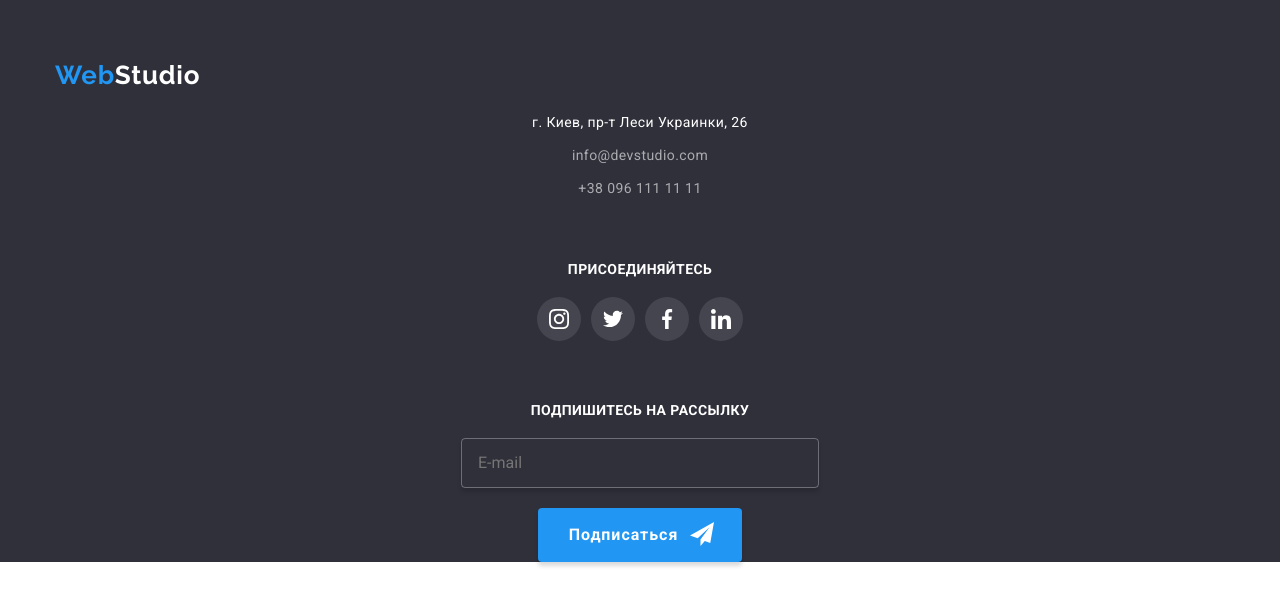
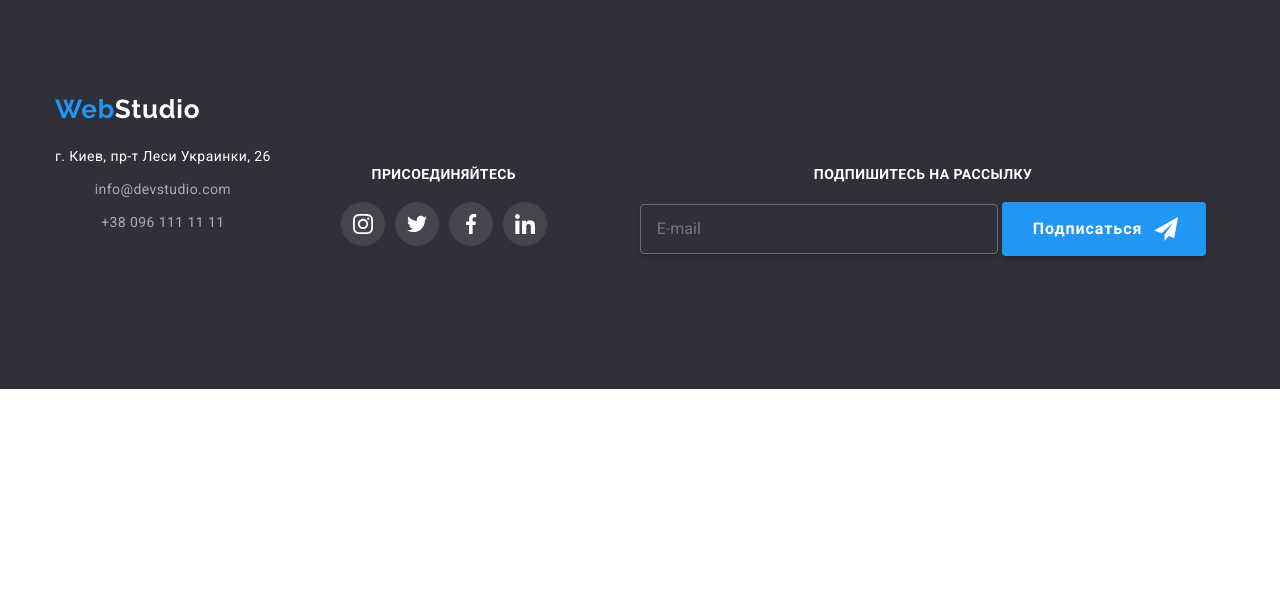
Before and after one commit to Kostiantyn-Derevianko/goit-markup-hw-08, a plain HTML site: page index.html in a window 1280 px wide. Drawn offline with Linux system fonts and the light colour scheme.

Commit message:
продолжаю футтер

```diff
--- a/index.html
+++ b/index.html
@@ -343,8 +343,9 @@
     </main>
 
     <!-- Подвал -->
-    <footer class="footer">
+    <footer class="footer section">
         <div class="container footer__container">
+            <div class="footer__wrapper">
                 <div class="footer__left">
                     <a class="footer-logo" href="./index.html"><span class="footer-logo_web-logo">Web</span>Studio</a>
                     <address class="footer__adress">
@@ -387,6 +388,7 @@
                             </a>
                         </li>
                     </ul>
+                </div>
             </div>
             <div class="footer__right">
                 <form class="footer__form" action="#">
--- a/sass/components/_logo.scss
+++ b/sass/components/_logo.scss
@@ -11,8 +11,9 @@
 }
 .footer-logo {
   display: block;
-  padding-top: 60px;
+  // padding-top: 60px;
   margin-bottom: 20px;
+  text-align: center;
 
   font-family: $raleway;
   font-weight: 700;
@@ -21,8 +22,8 @@
   letter-spacing: 0.03em;
   color: $white-text-color;
 
-  @media screen and (max-width: 767px) {
-    text-align: center;
+  @media screen and (min-width: 1200px) {
+    text-align: left;
   }
 }
 /* Красит часть логотипа в синий цвет в хидере и футере*/
--- a/sass/layout/_footer.scss
+++ b/sass/layout/_footer.scss
@@ -3,7 +3,15 @@
   background-color: #2f303a;
 }
 .footer__container {
-  // display: flex;
+  @media screen and (min-width: 1200px) {
+    display: flex;
+  }
+}
+.footer__wrapper {
+  @media screen and (min-width: 768px) {
+    display: flex;
+    justify-content: space-around;
+  }
 }
 .footer__item {
   &:not(:last-child) {
@@ -11,7 +19,10 @@
   }
 }
 .footer__list {
-  padding-bottom: 60px;
+  @media screen and (max-width: 767px), (min-width: 1200px) {
+    padding-bottom: 60px;
+  }
+  // padding-bottom: 60px;
   text-align: center;
 }
 .footer__link {
@@ -31,8 +42,10 @@
   }
 }
 .footer__middle {
-  // padding-top: 72px;
-  // margin-left: 70px;
+  @media screen and (min-width: 1200px) {
+    padding-top: 72px;
+    margin-left: 70px;
+  }
   text-align: center;
 }
 .footer__middle-title {
@@ -75,16 +88,22 @@
   fill: currentColor;
 }
 .footer__right {
-  // padding-top: 72px;
   padding-top: 60px;
-  // margin-left: 93px;
   text-align: center;
+
+  @media screen and (min-width: 1200px) {
+    padding-top: 72px;
+    margin-left: 93px;
+  }
 }
 .footer__label {
   display: inline-block;
-  // display: flex;
-  // flex-direction: column;
   margin-bottom: 20px;
+
+  @media screen and (min-width: 1200px) {
+    display: flex;
+    flex-direction: column;
+  }
 
   font-weight: 700;
   font-size: 14px;
@@ -94,10 +113,11 @@
   color: $white-text-color;
 }
 .email-input {
-  display: block;
-  margin: 0 auto;
-  margin-bottom: 20px;
-
+  @media screen and (max-width: 1199px) {
+    display: block;
+    margin: 0 auto;
+    margin-bottom: 20px;
+  }
   padding-left: 16px;
   width: 358px;
   height: 50px;
```
Also changed, not shown: css/main.css, css/main.min.css, 2 other files. Lines whose indentation alone changed are shown as unchanged.
